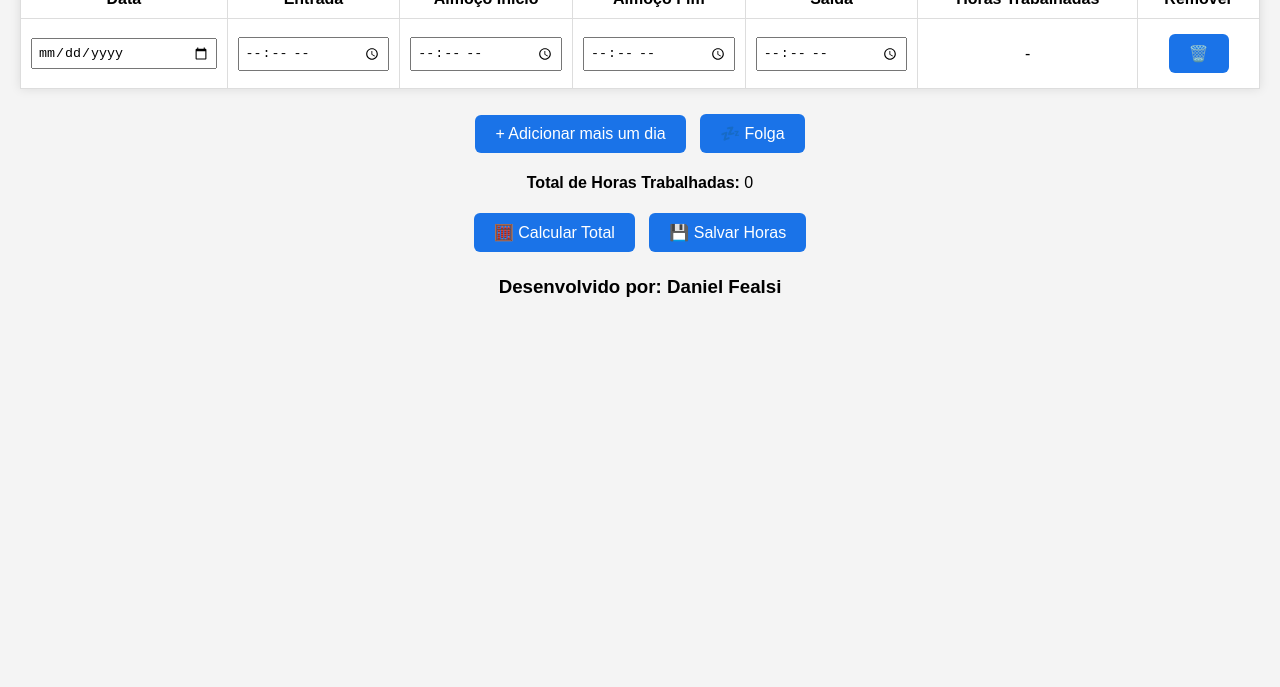
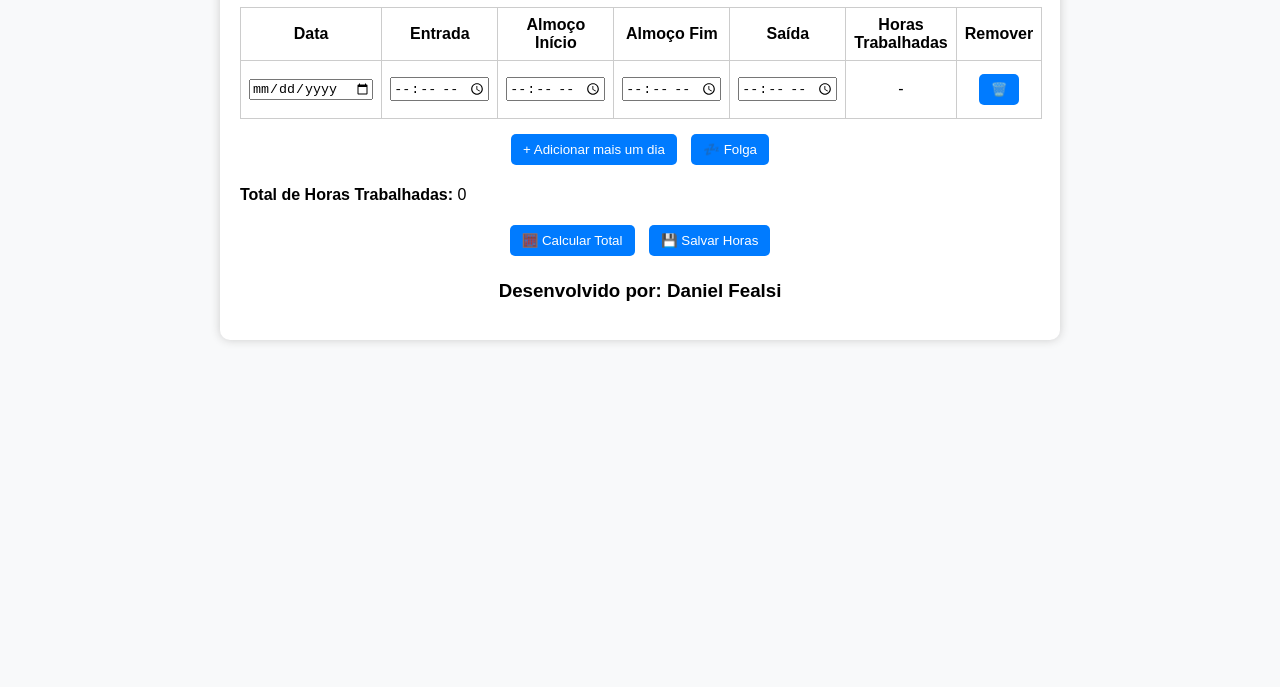
Before and after one commit to Danfas19402/Chronos---C.H.T, a plain HTML site: page index.html in a window 1280 px wide. Shown: the part 113-800 px from the top of the page. Drawn offline with Linux system fonts and the light colour scheme.

Commit message:
Update styles.css

```diff
--- a/styles.css
+++ b/styles.css
@@ -1,81 +1,68 @@
 body {
   font-family: Arial, sans-serif;
-  text-align: center;
-  background: #f4f4f4;
+  background: #f8f9fa;
+  margin: 0;
   padding: 20px;
-  margin: 0;
+}
+
+.container {
+  max-width: 800px;
+  margin: auto;
+  background: #fff;
+  padding: 20px;
+  border-radius: 10px;
+  box-shadow: 0 0 10px #ccc;
 }
 
 h1 {
+  text-align: center;
   color: #333;
-  font-size: 1.8em;
 }
 
-.buttons {
+table {
+  width: 100%;
+  border-collapse: collapse;
   margin-bottom: 10px;
 }
 
-.table-wrapper {
-  overflow-x: auto;
-  max-width: 100%;
-}
-
-table {
-  margin: 20px auto;
-  border-collapse: collapse;
-  width: 100%;
-  max-width: 100%;
-  background-color: #fff;
-  box-shadow: 0 0 10px rgba(0,0,0,0.1);
-}
-
 th, td {
-  padding: 10px;
-  border: 1px solid #ddd;
-  white-space: nowrap;
+  padding: 8px;
+  text-align: center;
+  border: 1px solid #ccc;
 }
 
 button {
+  padding: 8px 12px;
   margin: 5px;
-  padding: 10px 20px;
-  background-color: #1a73e8;
-  color: white;
+  cursor: pointer;
   border: none;
-  cursor: pointer;
-  border-radius: 6px;
-  font-size: 1em;
+  border-radius: 5px;
+  background-color: #007bff;
+  color: #fff;
+  transition: background 0.3s ease;
 }
 
 button:hover {
-  background-color: #0c55b8;
+  background-color: #0056b3;
 }
 
-input[type="time"], input[type="date"] {
-  padding: 5px;
-  width: 100%;
-  box-sizing: border-box;
+.botoes {
+  text-align: center;
+  margin-top: 10px;
 }
 
-/* Estilo para linha de folga */
-tr td[colspan="5"] {
-  font-style: italic;
-  background-color: #f0f0f0;
-  color: gray;
-}
-
-/* Responsivo */
 @media (max-width: 600px) {
-  h1 {
-    font-size: 1.4em;
+  table, thead, tbody, th, td, tr {
+    font-size: 12px;
   }
 
   button {
     width: 100%;
-    margin-top: 10px;
-  }
-
-  th, td {
-    font-size: 0.9em;
-    padding: 6px;
+    margin: 5px 0;
   }
 }
+
+tr td[colspan="5"] {
+  font-style: italic;
+  background-color: #f0f0f0;
+}
```
